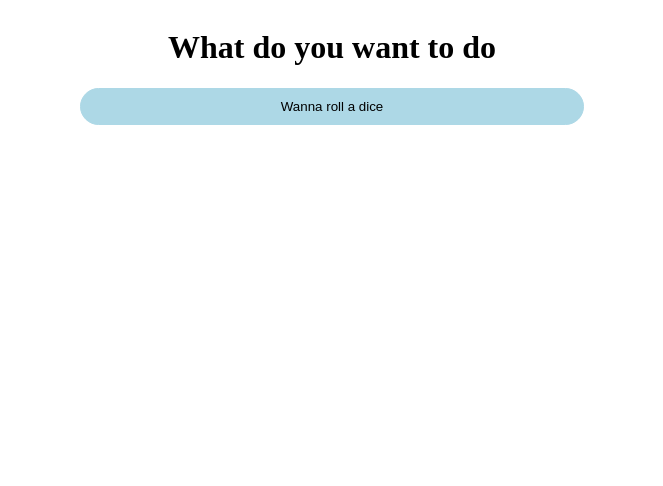
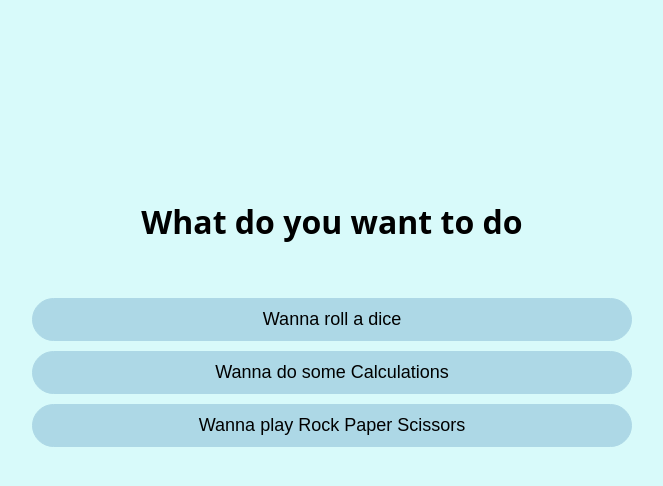
Before and after one commit to reaching-heights/programs-of-daily-use, a plain HTML site: page index.html in a window 1280 px wide. Shown: the whole page, without its empty margins (308-971 px from the left). Drawn offline with Linux system fonts and the light colour scheme.

Commit message:
Update index.html

```diff
--- a/index.html
+++ b/index.html
@@ -9,12 +9,21 @@
             display: flex;
             flex-direction: column;
             align-items: center;
+            background-color: rgb(216, 250, 250);
+            margin-top: 150px;
+            font-family: system-ui, -apple-system, BlinkMacSystemFont, 'Segoe UI', Roboto, Oxygen, Ubuntu, Cantarell, 'Open Sans', 'Helvetica Neue', sans-serif;
+        }
+        h1{
+            margin-block: 50px;
         }
         .container{
-            padding: 10px 200px;
+            padding: 10px 20px;
+            width: 600px;
             border: 1px solid lightblue;
             border-radius: 30px;
             background-color: lightblue;
+            font-size: large;
+            margin: 5px;
         }
         .container:hover{
             cursor: pointer;
@@ -24,7 +33,8 @@
 </head>
 <body>
     <h1>What do you want to do</h1>
-    <div><a href="dice_roll_sim.html" target="_blank" rel="noopener noreferrer"><button class="container">Wanna roll a dice</button></a></div>
-
+    <a href="dice_roll_sim.html" target="_blank" rel="noopener noreferrer"><button class="container">Wanna roll a dice</button></a>
+    <a href="calculator.html" target="_blank" rel="noopener noreferrer"><button class="container">Wanna do some Calculations</button></a>
+    <a href="ultimate-rps-game.html" target="_blank" rel="noopener noreferrer"><button class="container">Wanna play Rock Paper Scissors</button></a>
 </body>
 </html>
```
